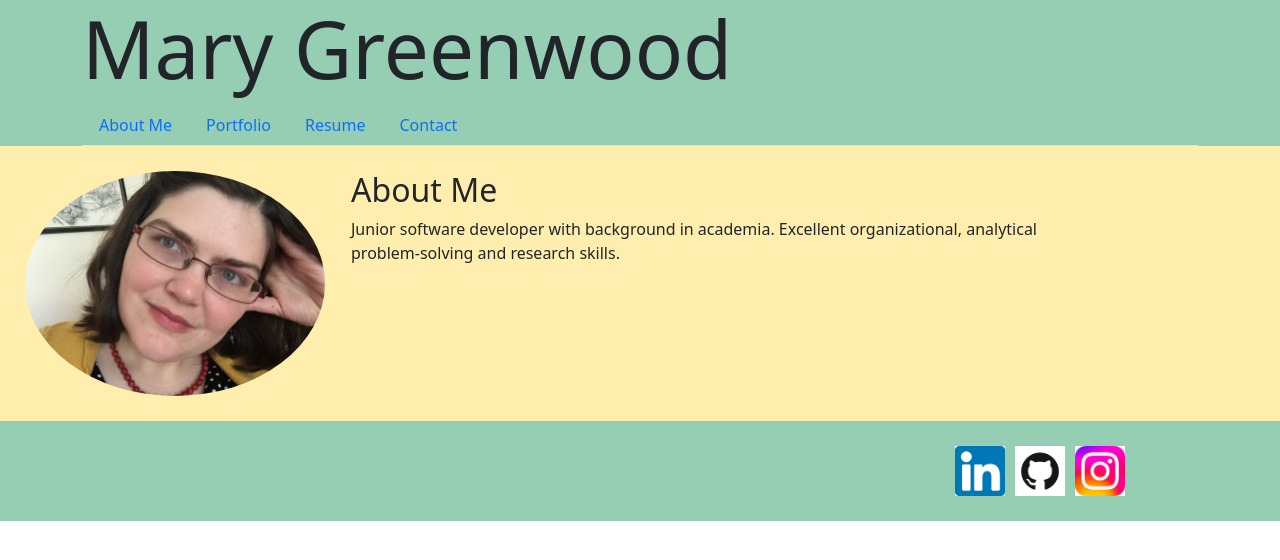
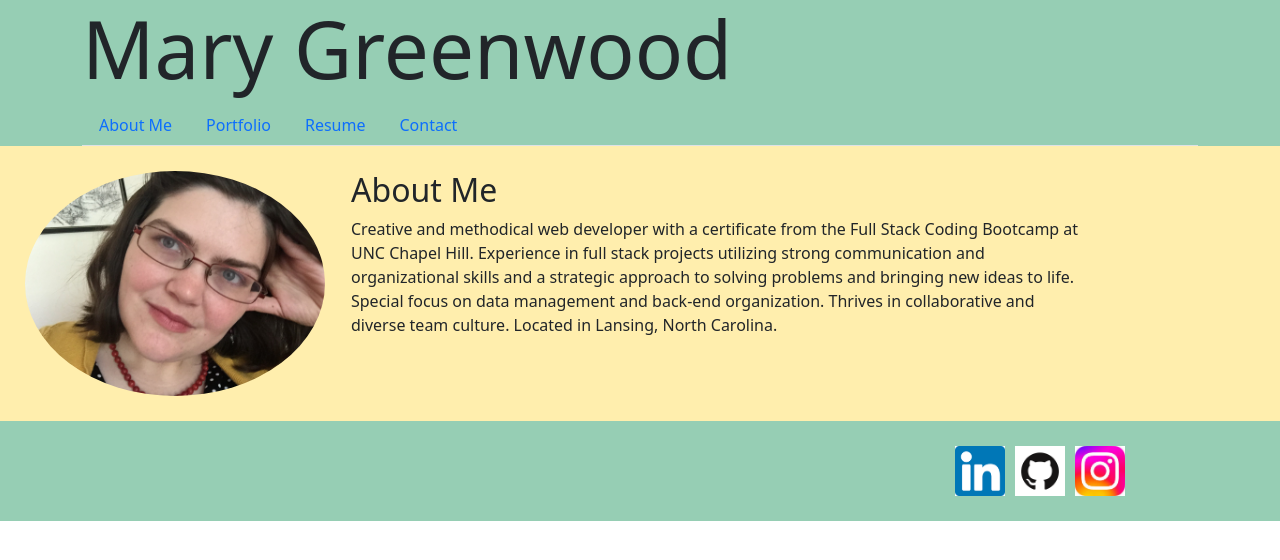
Before and after one commit to marysgreenwood/GreenwoodPortfolio, a React (Create React App) app: page / in a window 1280 px wide. Shown: the top 560 px of the page. Built offline with nearby package versions, Linux system fonts and the light colour scheme.

Commit message:
updated content on About Me and Portfolio pages

```diff
--- a/src/components/footer.js
+++ b/src/components/footer.js
@@ -16,7 +16,7 @@ export default function Footer() {
   return (
     <div style={styles.bodyStyle}>
       <div style={styles.alignRight}>
-        <a href="https://www.linkedin.com/in/mary-greenwood-30b88450/">
+        <a href="https://www.linkedin.com/in/mary-greenwood-software-developer/">
           <img src={linkedIn} style={styles.logo} alt="linkedIn" />
         </a>
         <a href="https://github.com/marysgreenwood">
--- a/src/components/project.js
+++ b/src/components/project.js
@@ -3,8 +3,8 @@ import magpie from "../assets/magpiegallerysplash.png";
 import getMoving from "../assets/get_moving_homepage.png";
 import socialMedia from "../assets/socialmedia.jpg";
 import hike from "../assets/hike.jpg";
-import weather from "../assets/weatherDashboard.png";
-import question from "../assets/question.jpg";
+//import weather from "../assets/weatherDashboard.png";
+//import question from "../assets/question.jpg";
 
 const styles = {
   projectPic: {
@@ -18,37 +18,33 @@ const projectList = [
     pic: getMoving,
     title: "Get Moving",
     url: "http://projectthreemern.herokuapp.com/",
-    repo: "https://github.com/jicard/Project-3-Repo",
+    repo: "https://github.com/marysgreenwood/Get-Moving",
+    description:
+      "An app to help organize your next move, allowing you to personalize information and packing lists so nothing gets left behind. Full MERN stack using Apollo to query database",
   },
   {
     pic: magpie,
     title: "Magpie Gallery",
     url: "https://murmuring-ocean-73396.herokuapp.com/",
     repo: "https://github.com/marysgreenwood/Spaghetti-on-the-Wall-Project",
+    description:
+      "Provides a platform for aspiring artists to post their work and to view the works of other artists. Utilizes Express, NodeJS, mySQL, Sequelize, Multer, Javascript and Handlebars",
   },
   {
     pic: hike,
     title: "Hike Planner",
     url: "https://zellis117.github.io/Team-Fabulous-P1-API-Application/",
-    repo: "https://github.com/zellis117/Team-Fabulous-P1-API-Application",
-  },
-  {
-    pic: weather,
-    title: "Weather Dashboard",
-    url: "https://marysgreenwood.github.io/Module-6-Challenge-Roxie-Boxweiler/",
-    repo: "https://github.com/marysgreenwood/Module-6-Challenge-Roxie-Boxweiler.git",
-  },
-  {
-    pic: question,
-    title: "Coding Quiz",
-    url: "https://marysgreenwood.github.io/Module-4-Challenge-Roxie-Boxweiler/",
-    repo: "https://github.com/marysgreenwood/Module-4-Challenge-Roxie-Boxweiler.git",
+    repo: "https://github.com/marysgreenwood/Hike-Planner",
+    description:
+      "Allows users to plan hikes by providing a date and National Park name or location. Provides local weather forecast for that day and place. Front-end only; utilizes Javascript, CSS and HTML. Fetches information from National Weather Database and National Parks Database",
   },
   {
     pic: socialMedia,
     title: "Social Media API",
     url: "https://app.castify.com/view/21faab81-711f-40a2-bb44-e939e6a4b470",
     repo: "https://github.com/marysgreenwood/social-media-API-M18MG",
+    description:
+      "Uses express and mongoose to provide backend framework for a social media platform wherein users can post thoughts, react to thoughts, and befriend other users. The URL provides a demo for the app's functionality.",
   },
 ];
 
@@ -64,6 +60,7 @@ export default function Project() {
         <p>
           Repository: <a href={project.repo}>{project.repo}</a>
         </p>
+        <p>Description: {project.description}</p>
       </div>
     </div>
   ));
--- a/src/pages/aboutMe.js
+++ b/src/pages/aboutMe.js
@@ -18,8 +18,13 @@ export default function AboutMe() {
       <div class="col-md-7" style={styles.bodyStyle}>
         <h2>About Me</h2>
         <p>
-          Junior software developer with background in academia. Excellent
-          organizational, analytical problem-solving and research skills.
+          Creative and methodical web developer with a certificate from the Full
+          Stack Coding Bootcamp at UNC Chapel Hill. Experience in full stack
+          projects utilizing strong communication and organizational skills and
+          a strategic approach to solving problems and bringing new ideas to
+          life. Special focus on data management and back-end organization.
+          Thrives in collaborative and diverse team culture. Located in Lansing,
+          North Carolina.
         </p>
       </div>
     </div>
```
